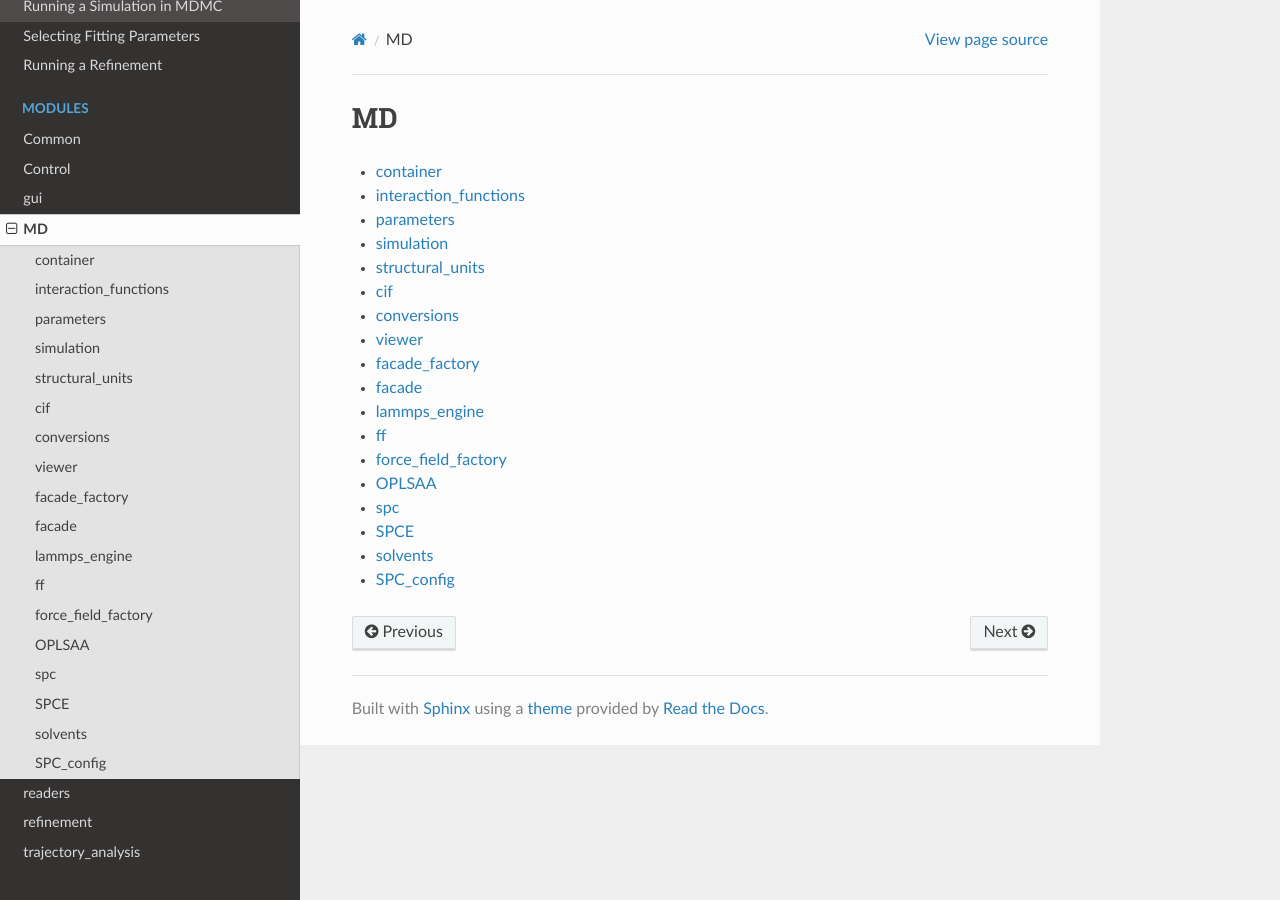
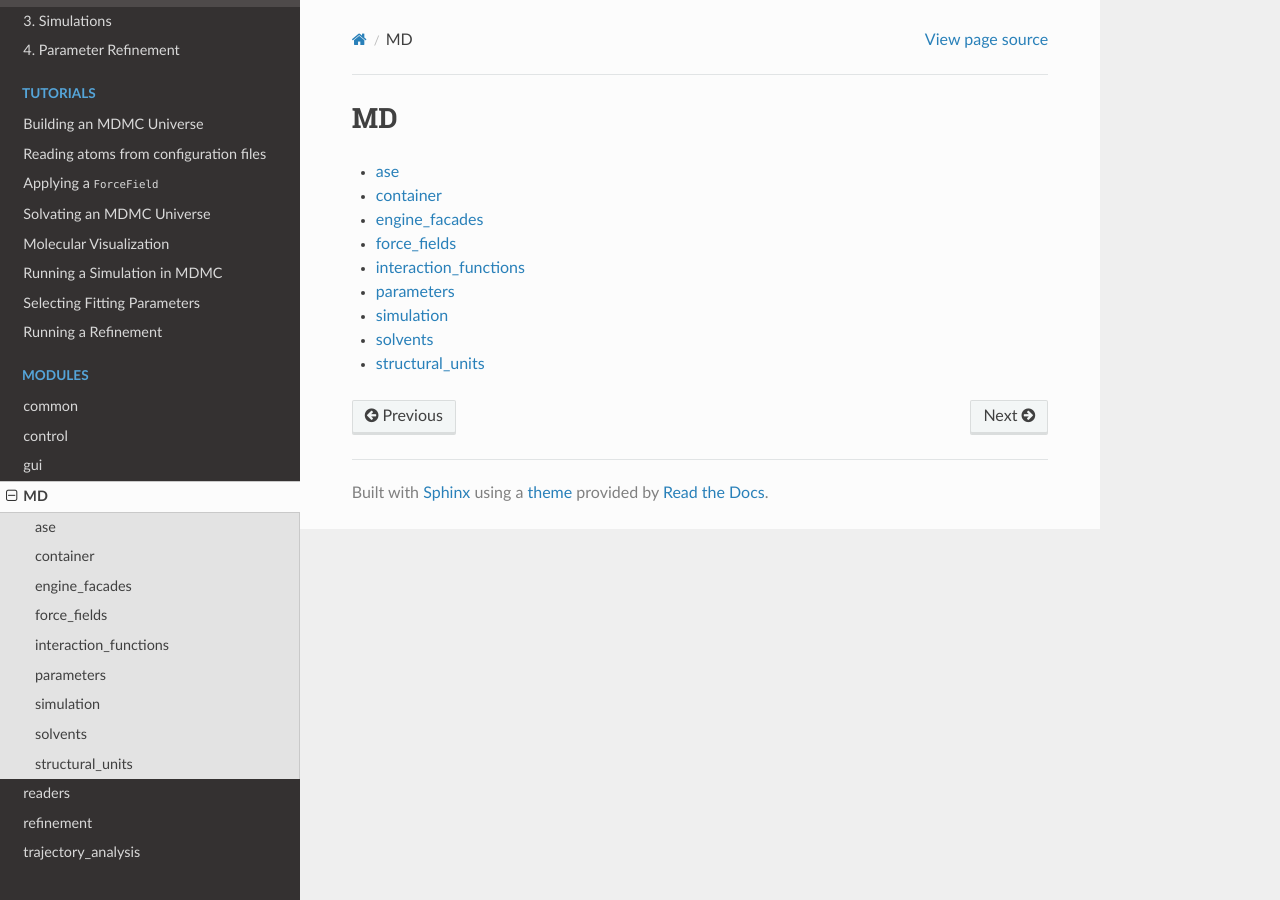
Before and after one commit to ISISNeutronMuon/MDMC, a Sphinx documentation site: the page built from doc/pages/modules/md.rst, in a window 1280 px wide. Built offline with Sphinx 7.4.7 and the Read the Docs theme 2.0.0, drawn with Linux system fonts in a browser that asks for light colours.

Commit message:
Changed structure of md modules to add subfolders for subpackages

```diff
--- a/doc/pages/modules/common.rst
+++ b/doc/pages/modules/common.rst
@@ -1,6 +1,6 @@
 .. _common-label:
 
-Common
+common
 ======
 
 .. toctree::
--- /dev/null
+++ b/doc/pages/modules/common/df_operations.rst
@@ -0,0 +1,4 @@
+df_operations
+=============
+.. automodule:: MDMC.common.df_operations
+    :members:
--- a/doc/pages/modules/control.rst
+++ b/doc/pages/modules/control.rst
@@ -1,6 +1,6 @@
 .. _control-label:
 
-Control
+control
 =======
 
 .. toctree::
--- a/doc/pages/modules/md.rst
+++ b/doc/pages/modules/md.rst
@@ -6,21 +6,13 @@ MD
 .. toctree::
   :maxdepth: 1
 
+  ./md/ase
+
   ./md/container
+  ./md/engine_facades
+  ./md/force_fields
   ./md/interaction_functions
   ./md/parameters
   ./md/simulation
+  ./md/solvents
   ./md/structural_units
-  ./md/ase/cif
-  ./md/ase/conversions
-  ./md/ase/viewer
-  ./md/engine_facades/facade_factory
-  ./md/engine_facades/facade
-  ./md/engine_facades/lammps_engine
-  ./md/force_fields/ff
-  ./md/force_fields/force_field_factory
-  ./md/force_fields/oplsaa
-  ./md/force_fields/spc
-  ./md/force_fields/spce
-  ./md/solvents/solvents
-  ./md/solvents/SPC_config
```
Also changed, not shown: other parts of doc/pages/modules/common.rst (+1 -0 lines), doc/pages/modules/md/ase.rst (added, +11 -0 lines), doc/pages/modules/md/engine_facades.rst (added, +11 -0 lines), doc/pages/modules/md/force_fields.rst (added, +13 -0 lines), doc/pages/modules/md/solvents.rst (added, +10 -0 lines).
